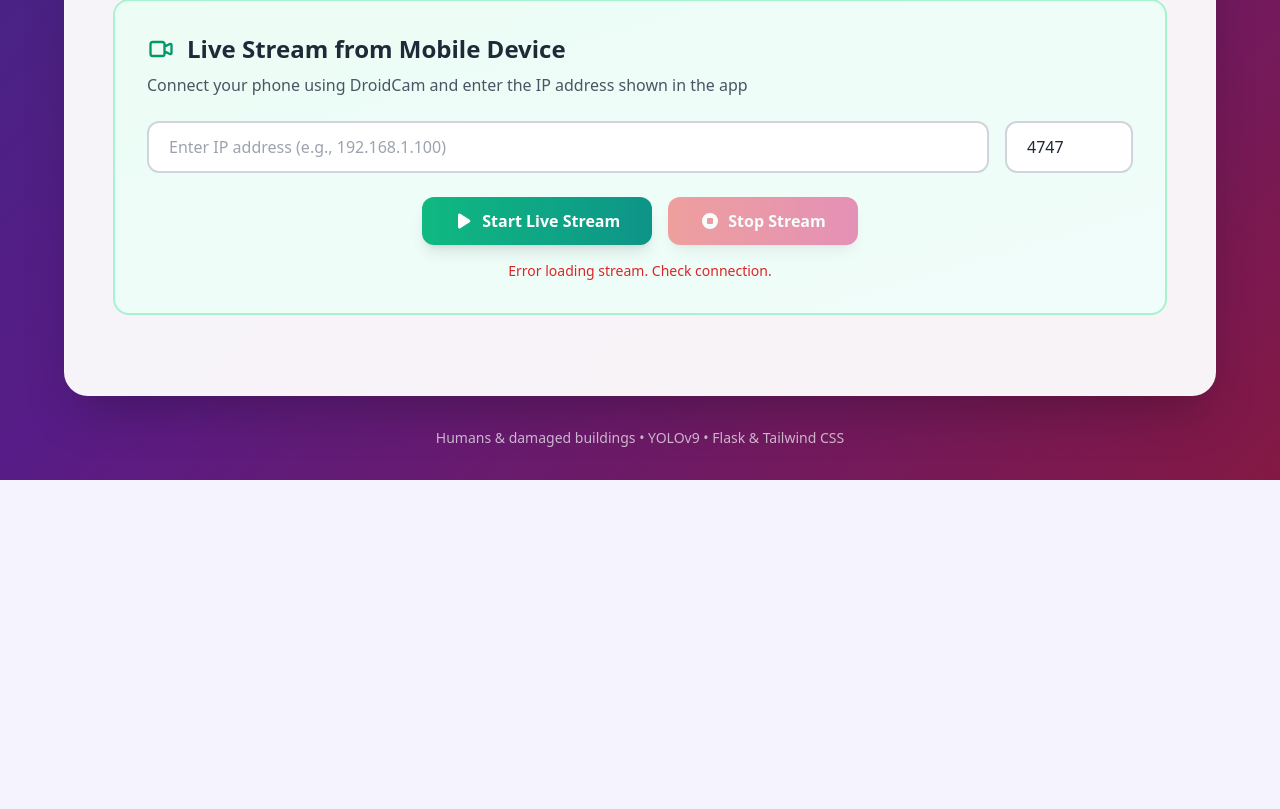
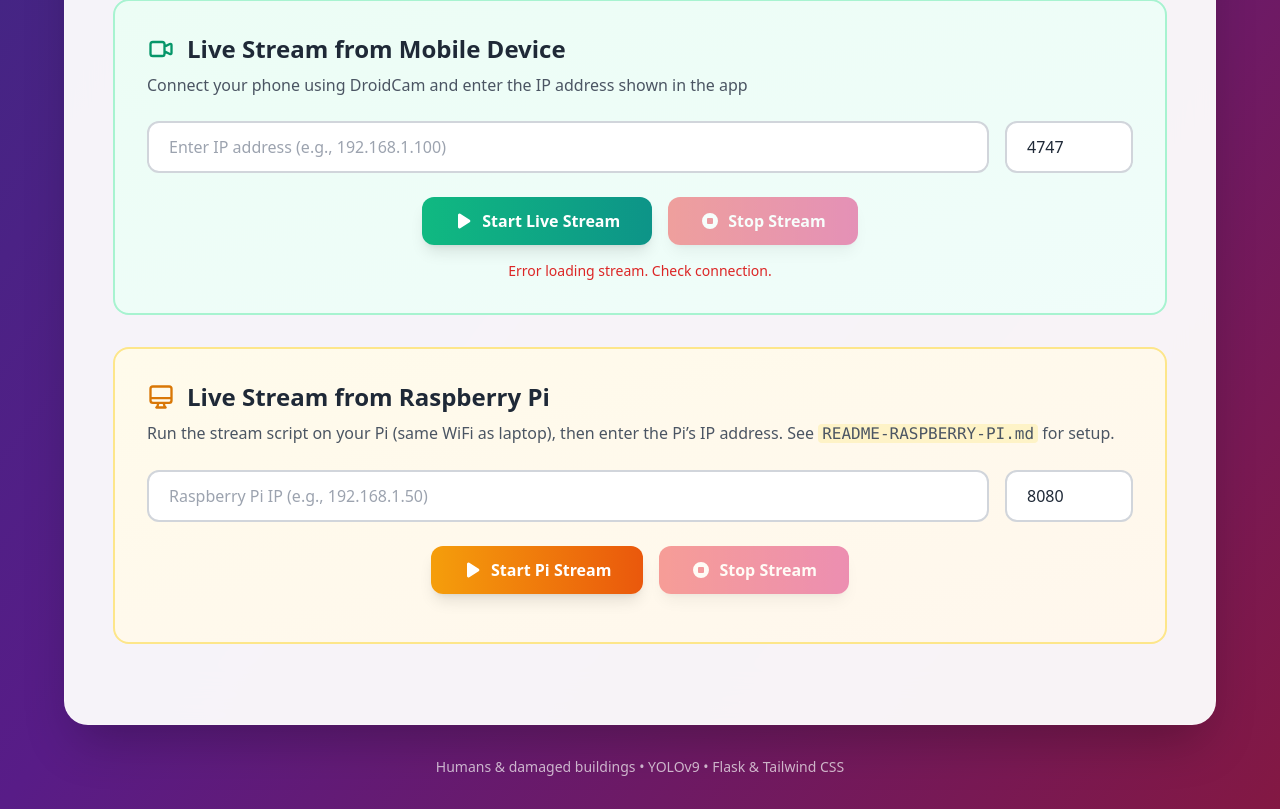
Before and after one commit to SreehariPreman/drone-based-arial-detection, a Flask app: page / in a window 1280 px wide. Shown: the part 838-1647 px from the top of the page. Before the commit the page ends 1318 px from the top, so only its background shows below. Run offline with Flask 3, Linux system fonts and the light colour scheme; some libraries are stand-ins or nearby versions.

Commit message:
Add Raspberry Pi streaming support and update documentation

```diff
--- a/app.py
+++ b/app.py
@@ -313,10 +313,11 @@ def streaming_worker(ip_address, port):
     # Try different URL formats for DroidCam
     # DroidCam supports multiple formats - try /video first as it's the MJPEG endpoint
     url_formats = [
-        f"http://{ip_address}:{port}/video",  # Standard HTTP MJPEG (most reliable)
-        f"http://{ip_address}:{port}/",  # Root URL (may redirect or serve HTML)
-        f"http://{ip_address}:{port}/mjpegfeed?640x480",  # Alternative MJPEG format
-        f"http://{ip_address}:{port}/mjpegfeed",  # Simple MJPEG feed
+        f"http://{ip_address}:{port}/video",   # DroidCam / Pi stream (MJPEG)
+        f"http://{ip_address}:{port}/stream", # Pi stream alternative path
+        f"http://{ip_address}:{port}/",       # Root URL (may serve MJPEG)
+        f"http://{ip_address}:{port}/mjpegfeed?640x480",
+        f"http://{ip_address}:{port}/mjpegfeed",
     ]
 
     # Try OpenCV VideoCapture first
--- /dev/null
+++ b/raspberry_pi/requirements.txt
@@ -0,0 +1,6 @@
+# Raspberry Pi stream server — run on the Pi (same WiFi as laptop)
+# Install: pip install -r requirements.txt
+
+opencv-python-headless>=4.5.0   # USB camera or encode for Pi Camera
+# Optional: Pi Camera Module (Pi 5 / Bullseye+)
+# picamera2  # install via: sudo apt install -y python3-picamera2
--- a/templates/index.html
+++ b/templates/index.html
@@ -152,6 +152,41 @@
                     </div>
 
                     <div class="text-center text-gray-600 mt-4 text-sm" id="streamInfo"></div>
+                </div>
+
+                <!-- Raspberry Pi Stream Section -->
+                <div class="bg-gradient-to-br from-amber-50 to-orange-50 border-2 border-amber-200 rounded-2xl p-8 mb-8">
+                    <h2 class="text-2xl font-bold text-gray-800 mb-2 flex items-center gap-3">
+                        <svg class="w-7 h-7 text-amber-600" fill="none" stroke="currentColor" viewBox="0 0 24 24">
+                            <path stroke-linecap="round" stroke-linejoin="round" stroke-width="2" d="M9.75 17L9 20l-1 1h8l-1-1-.75-3M3 13h18M5 17h14a2 2 0 002-2V5a2 2 0 00-2-2H5a2 2 0 00-2 2v10a2 2 0 002 2z"></path>
+                        </svg>
+                        Live Stream from Raspberry Pi
+                    </h2>
+                    <p class="text-gray-600 mb-6 mt-2">
+                        Run the stream script on your Pi (same WiFi as laptop), then enter the Pi’s IP address. See <code class="bg-amber-100 px-1 rounded">README-RASPBERRY-PI.md</code> for setup.
+                    </p>
+
+                    <div class="flex flex-col sm:flex-row gap-4 mb-6">
+                        <input type="text" id="ipAddressPi" class="flex-1 px-5 py-3 border-2 border-gray-300 rounded-xl focus:outline-none focus:ring-2 focus:ring-amber-500 focus:border-transparent transition-all duration-300 text-gray-800 placeholder-gray-400" placeholder="Raspberry Pi IP (e.g., 192.168.1.50)" />
+                        <input type="text" id="portNumberPi" class="w-full sm:w-32 px-5 py-3 border-2 border-gray-300 rounded-xl focus:outline-none focus:ring-2 focus:ring-amber-500 focus:border-transparent transition-all duration-300 text-gray-800 placeholder-gray-400" placeholder="Port" value="8080" />
+                    </div>
+
+                    <div class="flex flex-col sm:flex-row gap-4 justify-center">
+                        <button class="inline-flex items-center justify-center gap-2 px-8 py-3 bg-gradient-to-r from-amber-500 to-orange-600 text-white font-semibold rounded-xl shadow-lg hover:shadow-xl transform hover:scale-105 transition-all duration-300 disabled:opacity-50 disabled:cursor-not-allowed disabled:transform-none" id="startPiStreamBtn">
+                            <svg class="w-5 h-5" fill="currentColor" viewBox="0 0 20 20">
+                                <path d="M6.3 2.841A1.5 1.5 0 004 4.11V15.89a1.5 1.5 0 002.3 1.269l9.344-5.89a1.5 1.5 0 000-2.538L6.3 2.84z"></path>
+                            </svg>
+                            Start Pi Stream
+                        </button>
+                        <button class="inline-flex items-center justify-center gap-2 px-8 py-3 bg-gradient-to-r from-red-500 to-pink-600 text-white font-semibold rounded-xl shadow-lg hover:shadow-xl transform hover:scale-105 transition-all duration-300 disabled:opacity-50 disabled:cursor-not-allowed disabled:transform-none" id="stopPiStreamBtn" disabled>
+                            <svg class="w-5 h-5" fill="currentColor" viewBox="0 0 20 20">
+                                <path fill-rule="evenodd" d="M10 18a8 8 0 100-16 8 8 0 000 16zM8 7a1 1 0 00-1 1v4a1 1 0 001 1h4a1 1 0 001-1V8a1 1 0 00-1-1H8z" clip-rule="evenodd"></path>
+                            </svg>
+                            Stop Stream
+                        </button>
+                    </div>
+
+                    <div class="text-center text-gray-600 mt-4 text-sm" id="streamInfoPi"></div>
                 </div>
 
                 <!-- Live Stream Container -->
@@ -317,18 +352,43 @@
 
         let streamInterval = null;
 
+        const startPiStreamBtn = document.getElementById('startPiStreamBtn');
+        const stopPiStreamBtn = document.getElementById('stopPiStreamBtn');
+        const ipAddressPiInput = document.getElementById('ipAddressPi');
+        const portNumberPiInput = document.getElementById('portNumberPi');
+        const streamInfoPi = document.getElementById('streamInfoPi');
+
+        function setStreamActive(active) {
+            startStreamBtn.disabled = active;
+            startPiStreamBtn.disabled = active;
+            stopStreamBtn.disabled = !active;
+            stopPiStreamBtn.disabled = !active;
+            if (active) {
+                liveStreamContainer.classList.remove('hidden');
+                liveStream.src = '/video_feed?' + Date.now();
+                const msg = `Streaming from: ${currentStreamUrl || 'camera'}`;
+                streamInfo.textContent = msg;
+                streamInfo.className = 'text-center text-emerald-600 mt-4 text-sm font-medium';
+                streamInfoPi.textContent = msg;
+                streamInfoPi.className = 'text-center text-amber-600 mt-4 text-sm font-medium';
+            } else {
+                liveStreamContainer.classList.add('hidden');
+                liveStream.src = '';
+                streamInfo.textContent = '';
+                streamInfoPi.textContent = '';
+            }
+        }
+
+        let currentStreamUrl = null;
+
         // Check stream status on page load
         async function checkStreamStatus() {
             try {
                 const response = await fetch('/stream/status');
                 const data = await response.json();
                 if (data.active) {
-                    startStreamBtn.disabled = true;
-                    stopStreamBtn.disabled = false;
-                    liveStreamContainer.classList.remove('hidden');
-                    liveStream.src = '/video_feed?' + Date.now();
-                    streamInfo.textContent = `Streaming from: ${data.stream_url}`;
-                    streamInfo.className = 'text-center text-emerald-600 mt-4 text-sm font-medium';
+                    currentStreamUrl = data.stream_url;
+                    setStreamActive(true);
                 }
             } catch (error) {
                 console.error('Error checking stream status:', error);
@@ -373,14 +433,8 @@
 
                 if (response.ok && data.success) {
                     showSuccess('Live stream started successfully!');
-                    startStreamBtn.disabled = true;
-                    stopStreamBtn.disabled = false;
-                    liveStreamContainer.classList.remove('hidden');
-
-                    // Start displaying the stream
-                    liveStream.src = '/video_feed?' + Date.now();
-                    streamInfo.textContent = `Streaming from: ${data.stream_url}`;
-                    streamInfo.className = 'text-center text-emerald-600 mt-4 text-sm font-medium';
+                    currentStreamUrl = data.stream_url;
+                    setStreamActive(true);
                 } else {
                     showError(data.error || 'Failed to start stream');
                     startStreamBtn.disabled = false;
@@ -391,29 +445,72 @@
             }
         });
 
-        // Stop streaming
-        stopStreamBtn.addEventListener('click', async function() {
+        // Start Raspberry Pi streaming
+        startPiStreamBtn.addEventListener('click', async function() {
+            const ipAddress = ipAddressPiInput.value.trim();
+            const port = portNumberPiInput.value.trim() || '8080';
+
+            if (!ipAddress) {
+                showError('Please enter Raspberry Pi IP address');
+                return;
+            }
+
+            const ipPattern = /^(\d{1,3}\.){3}\d{1,3}$/;
+            if (!ipPattern.test(ipAddress)) {
+                showError('Please enter a valid IP address (e.g., 192.168.1.50)');
+                return;
+            }
+
+            hideMessages();
+            startPiStreamBtn.disabled = true;
+            streamInfoPi.textContent = 'Connecting to Raspberry Pi...';
+            streamInfoPi.className = 'text-center text-gray-600 mt-4 text-sm';
+
             try {
-                const response = await fetch('/stream/stop', {
-                    method: 'POST'
+                const response = await fetch('/stream/start', {
+                    method: 'POST',
+                    headers: {
+                        'Content-Type': 'application/json'
+                    },
+                    body: JSON.stringify({
+                        ip_address: ipAddress,
+                        port: port
+                    })
                 });
 
                 const data = await response.json();
 
                 if (response.ok && data.success) {
-                    showSuccess('Stream stopped');
-                    startStreamBtn.disabled = false;
-                    stopStreamBtn.disabled = true;
-                    liveStreamContainer.classList.add('hidden');
-                    liveStream.src = '';
-                    streamInfo.textContent = '';
+                    showSuccess('Raspberry Pi stream started!');
+                    currentStreamUrl = data.stream_url;
+                    setStreamActive(true);
                 } else {
-                    showError(data.error || 'Failed to stop stream');
+                    showError(data.error || 'Failed to connect to Pi. Is the stream script running on the Pi?');
+                    startPiStreamBtn.disabled = false;
                 }
             } catch (error) {
                 showError('Network error: ' + error.message);
+                startPiStreamBtn.disabled = false;
             }
         });
+
+        // Stop streaming (shared by DroidCam and Pi)
+        function stopStream() {
+            return fetch('/stream/stop', { method: 'POST' })
+                .then(r => r.json())
+                .then(data => {
+                    if (data.success) {
+                        showSuccess('Stream stopped');
+                        setStreamActive(false);
+                        currentStreamUrl = null;
+                    } else {
+                        showError(data.error || 'Failed to stop stream');
+                    }
+                })
+                .catch(err => showError('Network error: ' + err.message));
+        }
+        stopStreamBtn.addEventListener('click', stopStream);
+        stopPiStreamBtn.addEventListener('click', stopStream);
 
         // Handle stream image errors
         liveStream.addEventListener('error', function() {
```
Also changed, not shown: raspberry_pi/stream_server.py (added, +151 -0 lines), README-RASPBERRY-PI.md (added), README.md.
